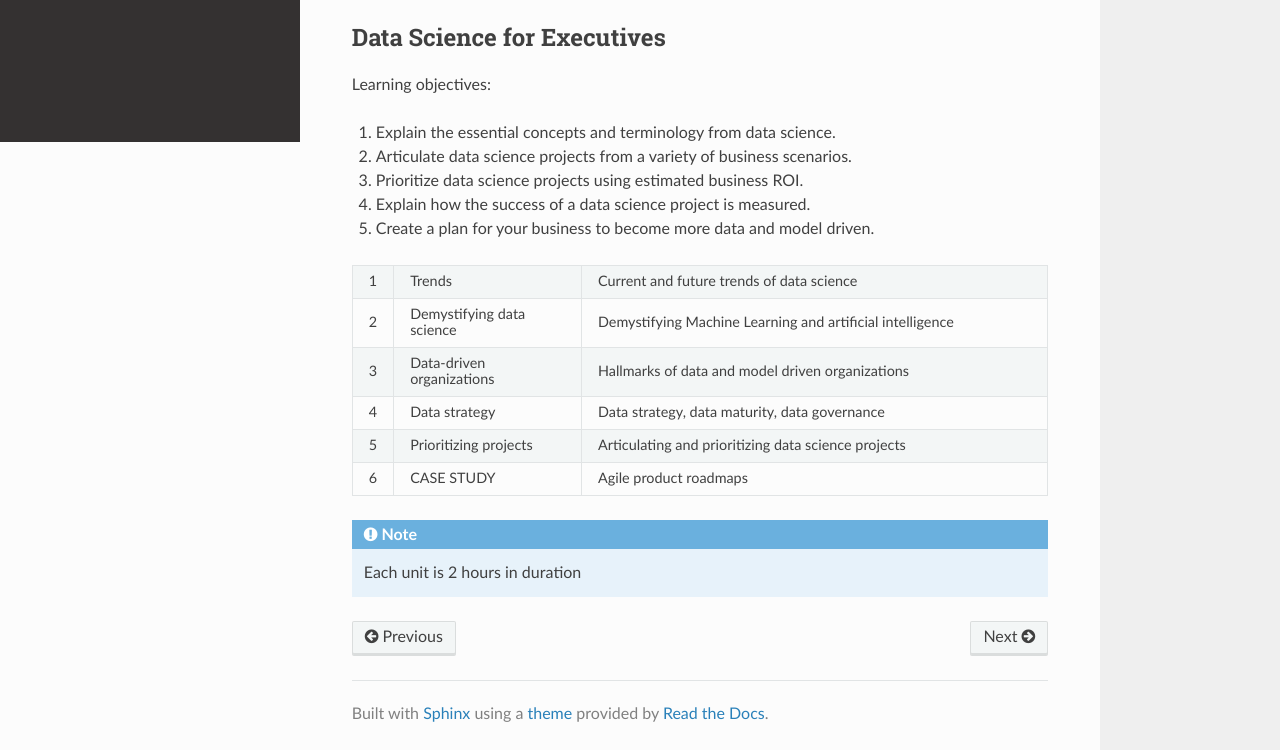
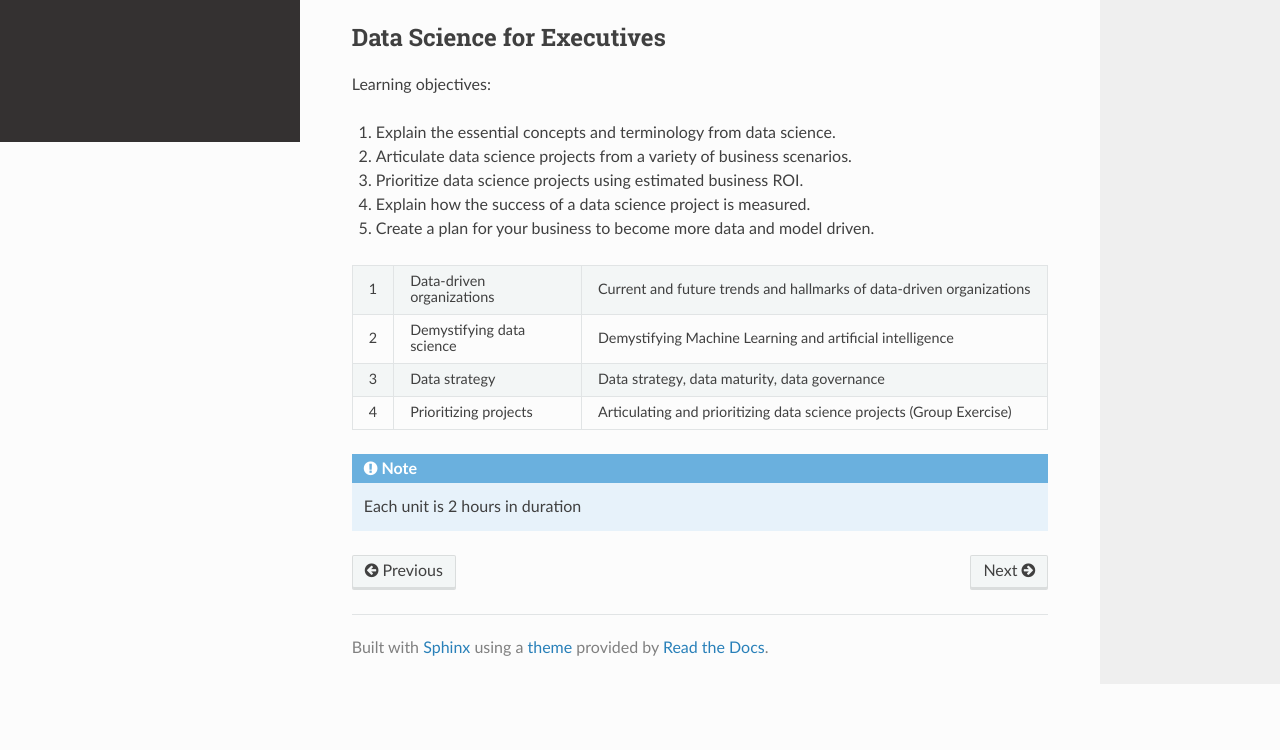
Before and after one commit to GalvanizeEnterpriseSoftware/dsde-catalog, a plain HTML site: page leadership.html in a window 1280 px wide. Shown: the part 658-1408 px from the top of the page. After the commit the page ends 1342 px from the top, so only its background shows below. Drawn offline with Linux system fonts and the light colour scheme.

Commit message:
fix ds4e

```diff
--- a/leadership.html
+++ b/leadership.html
@@ -238,28 +238,20 @@
 </colgroup>
 <tbody>
 <tr class="row-odd"><td><p>1</p></td>
-<td><p>Trends</p></td>
-<td><p>Current and future trends of data science</p></td>
+<td><p>Data-driven organizations</p></td>
+<td><p>Current and future trends and hallmarks of data-driven organizations</p></td>
 </tr>
 <tr class="row-even"><td><p>2</p></td>
 <td><p>Demystifying data science</p></td>
 <td><p>Demystifying Machine Learning and artificial intelligence</p></td>
 </tr>
 <tr class="row-odd"><td><p>3</p></td>
-<td><p>Data-driven organizations</p></td>
-<td><p>Hallmarks of data and model driven organizations</p></td>
-</tr>
-<tr class="row-even"><td><p>4</p></td>
 <td><p>Data strategy</p></td>
 <td><p>Data strategy, data maturity, data governance</p></td>
 </tr>
-<tr class="row-odd"><td><p>5</p></td>
+<tr class="row-even"><td><p>4</p></td>
 <td><p>Prioritizing projects</p></td>
-<td><p>Articulating and prioritizing data science projects</p></td>
-</tr>
-<tr class="row-even"><td><p>6</p></td>
-<td><p>CASE STUDY</p></td>
-<td><p>Agile product roadmaps</p></td>
+<td><p>Articulating and prioritizing data science projects (Group Exercise)</p></td>
 </tr>
 </tbody>
 </table>
```
